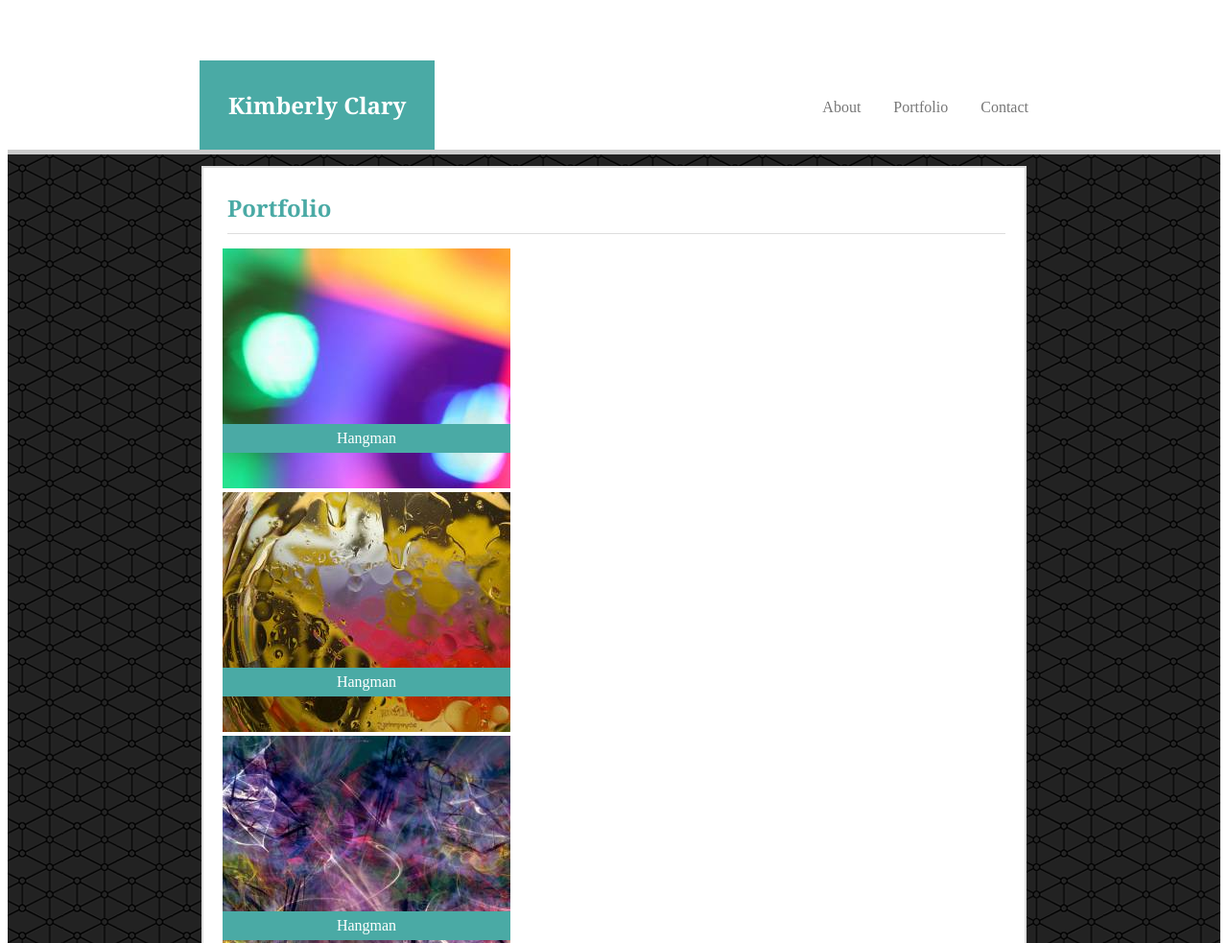
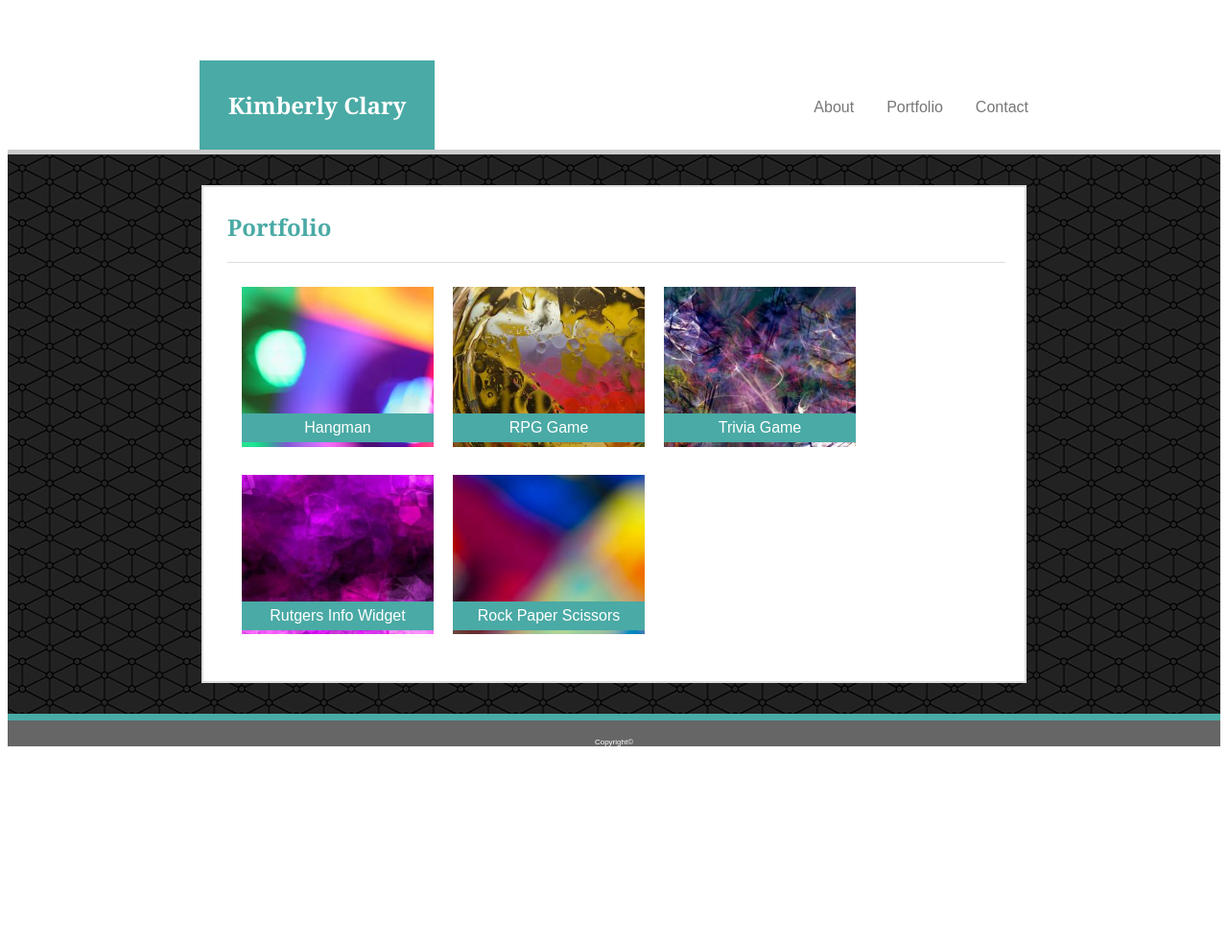
Before and after one commit to Bee406/Basic-Portfolio, a plain HTML site: page portfolio.html in a window 1280 px wide. Shown: the top 983 px of the page at 96% size. After the commit the page ends 800 px from the top, so only its background shows below. Drawn offline with Linux system fonts and the light colour scheme.

Commit message:
html validate

```diff
--- a/assets/css/style.css
+++ b/assets/css/style.css
@@ -24,8 +24,9 @@ nav {float: right;
     margin-top: 60px;
 }
 
-#navlinks {color: #777777;
+.navlinks {color: #777777;
     text-decoration: none;
+    font-family: 'Arial', 'Helvetica Neue', Helvetica, sans-serif;
 }
 
 /**Content Style**/
@@ -39,15 +40,17 @@ nav {float: right;
     border-width: 2px;
     border-color: #dddddd;
     padding: 20px;
-    margin: 10px 200px;
+    margin: 30px 200px;
     background-color: white;
+    font-family: 'Arial', 'Helvetica Neue', Helvetica, sans-serif;
+    color: #777777;
 }
 
 h2{
     font-family: 'Georgia', Times, Times New Roman, serif;
     color: #4aaaa5;
-    margin: 5px 0 15px 5px;
-    padding-bottom: 10px;
+    margin: 5px 0 25px 5px;
+    padding-bottom: 20px;
     border-bottom: 1px solid #dddddd;
 }
 
@@ -55,6 +58,7 @@ h2{
 footer {
     color: white;
     font-size: 8px;
+    font-family:'Arial', 'Helvetica Neue', Helvetica, sans-serif;
     text-align: center;
     background-color: #666666;
     padding-top: 18px;
@@ -64,8 +68,7 @@ footer {
 .headshot {
     width: 30%;
     float: left;
-    margin-right: 15px;
-    margin-bottom: 5px;
+    margin: 0 15px 5px 5px;
 }
 
 /**Contact Style**/
@@ -107,17 +110,24 @@ textarea {
 
 .portfolio{
     position: relative;
+    margin-left: 20px;
+    margin-bottom: 25px;
+    float: left;
+
 }
-
+.portfolioimg{
+    width:200px;
+}
 .portfoliotxt {
     position: absolute;
-    bottom: 10%;
+    top: 68%;
     z-index: 2;
     background: #4aaaa5;
     color: white;
-    width: 300px;
+    width: 200px;
     line-height: 30px;
     text-align: center;
+    font-family: 'Arial', 'Helvetica Neue', Helvetica, sans-serif;
 }
 /**
 .img1 {
--- a/portfolio.html
+++ b/portfolio.html
@@ -11,37 +11,36 @@
 
         <section class="header clearfix">
         <h1>Kimberly Clary</h1>
-        <nav> <a id="navlinks" href="index.html">About</a> <a id="navlinks" href="portfolio.html">Portfolio</a> <a id="navlinks" href="contact.html">Contact</a>        </section>
+        <nav> <a class="navlinks" href="index.html">About</a> <a class="navlinks" href="portfolio.html">Portfolio</a> <a class="navlinks" href="contact.html">Contact</a></nav>
+        </section>
 
         <section class="background">
             <div class="content clearfix">
                 <h2>Portfolio</h2>
-                    <!--Use relative positions for photo placement. Absolute position and z-index for text overlay. Look at examples from class-->
 
                 <div class="portfolio">
-                    <img src="assets/images/Photo1.jpg" alt="Photo1"/>
+                    <img class="portfolioimg" src="assets/images/Photo1.jpg" alt="Photo1"/>
                     <p class="portfoliotxt">Hangman</p>
                 </div>
 
-
                 <div class="portfolio">
-                   <img class="portfolio img2" src="assets/images/Photo2.jpg" alt="Photo2"/>
-                   <p class="portfoliotxt">Hangman</p>
+                   <img class="portfolioimg" src="assets/images/Photo2.jpg" alt="Photo2"/>
+                   <p class="portfoliotxt">RPG Game</p>
                 </div>
 
                 <div class="portfolio">
-                   <img class="portfolioi img3" src="assets/images/Photo3.jpg" alt="Photo3"/>
-                   <p class="portfoliotxt">Hangman</p>
+                   <img class="portfolioimg" src="assets/images/Photo3.jpg" alt="Photo3"/>
+                   <p class="portfoliotxt">Trivia Game</p>
                 </div>
 
                 <div class="portfolio">
-                   <img class="portfolio img4" src="assets/images/Photo4.jpg" alt="Photo4"/>
-                   <p class="portfoliotxt">Hangman</p>
+                   <img class="portfolioimg" src="assets/images/Photo4.jpg" alt="Photo4"/>
+                   <p class="portfoliotxt">Rutgers Info Widget</p>
                 </div>
 
                 <div class="portfolio">
-                   <img class="portfolio img5" src="assets/images/Photo5.jpg" alt="Photo5"/>
-                   <p class="portfoliotxt">Hangman</p>
+                   <img class="portfolioimg" src="assets/images/Photo5.jpg" alt="Photo5"/>
+                   <p class="portfoliotxt">Rock Paper Scissors</p>
                 </div>
             </div>
         </section>
```
Also changed, not shown: contact.html (+4 -3 lines), index.html (+1 -1 lines).
